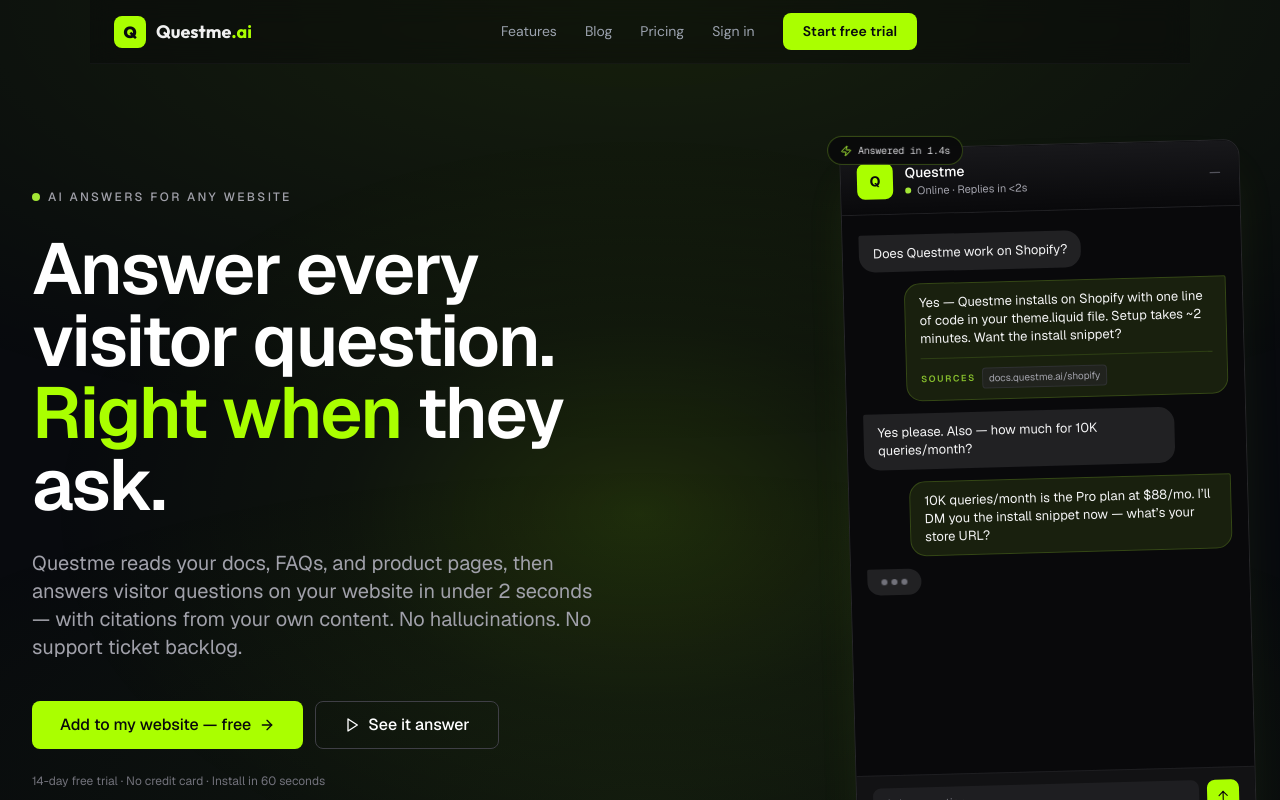
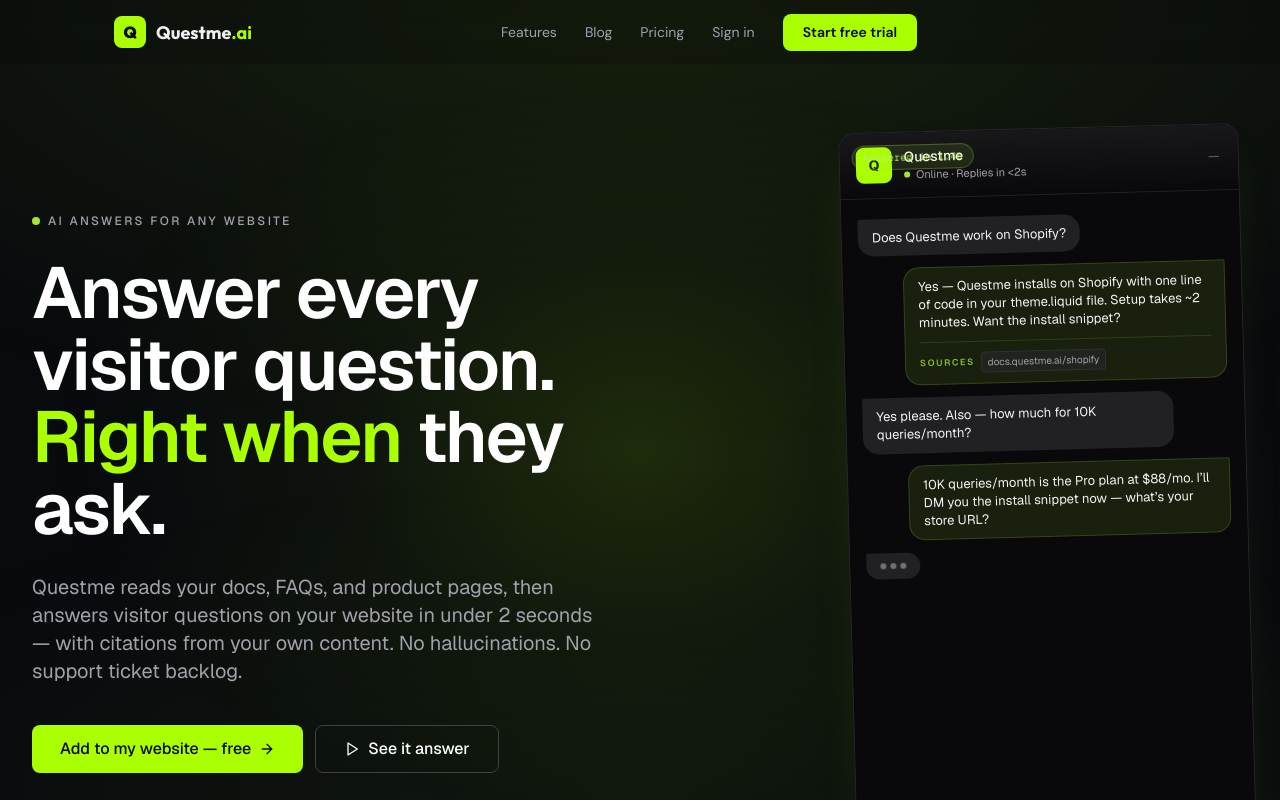
Before and after one commit to zaifee-cvp/questme, a Next.js app: page / in a window 1280 px wide. Shown: the top 800 px of the page. Built offline with nearby package versions, Linux system fonts and the light colour scheme.

Commit message:
polish(questme): transparent nav + taller widget + badge inside

```diff
--- a/app/page.tsx
+++ b/app/page.tsx
@@ -52,8 +52,8 @@
         }
       `}</style>
 
-      <div style={{ position: 'sticky', top: 0, zIndex: 50 }}>
-        <nav className="bg-zinc-950/40 backdrop-blur-md border-b border-zinc-800/30" style={{ padding: '0 24px', height: '64px', display: 'flex', alignItems: 'center', justifyContent: 'space-between', maxWidth: '1100px', margin: '0 auto', width: '100%' }}>
+      <nav className="fixed top-0 inset-x-0 z-50 bg-zinc-950/20 backdrop-blur-md border-b border-zinc-800/20">
+        <div style={{ padding: '0 24px', height: '64px', display: 'flex', alignItems: 'center', justifyContent: 'space-between', maxWidth: '1100px', margin: '0 auto', width: '100%' }}>
           <div style={{ display: 'flex', alignItems: 'center', gap: '10px' }}>
             <div style={{ width: '32px', height: '32px', background: '#AAFF00', borderRadius: '8px', display: 'flex', alignItems: 'center', justifyContent: 'center', fontWeight: 900, fontSize: '16px', color: '#080A0E', fontFamily: 'Outfit, sans-serif' }}>Q</div>
             <span style={{ fontWeight: 700, fontSize: '18px', fontFamily: 'Outfit, sans-serif' }}>Questme<span style={{ color: '#AAFF00' }}>.ai</span></span>
@@ -79,10 +79,11 @@
             </svg>
             </button>
           </div>
+        </div>
       </nav>
 
       {menuOpen && (
-          <div style={{ background: '#080A0EE8', backdropFilter: 'blur(12px)', borderBottom: '1px solid #1E2028', padding: '16px 24px', display: 'flex', flexDirection: 'column', gap: '18px' }}>
+        <div className="fixed top-16 inset-x-0 z-40" style={{ background: '#080A0EE8', backdropFilter: 'blur(12px)', borderBottom: '1px solid #1E2028', padding: '16px 24px', display: 'flex', flexDirection: 'column', gap: '18px' }}>
           <a href="#features" onClick={() => setMenuOpen(false)} style={{ fontSize: '15px', color: '#9CA3AF', textDecoration: 'none' }}>Features</a>
           <a href="/blog" onClick={() => setMenuOpen(false)} style={{ fontSize: '15px', color: '#9CA3AF', textDecoration: 'none' }}>Blog</a>
           <a href="#pricing" onClick={() => setMenuOpen(false)} style={{ fontSize: '15px', color: '#9CA3AF', textDecoration: 'none' }}>Pricing</a>
@@ -90,9 +91,8 @@
           <Link href="/sign-up" className="btn-accent" onClick={() => setMenuOpen(false)} style={{ padding: '10px 20px', fontSize: '15px', borderRadius: '8px', textAlign: 'center' }}>Start free trial</Link>
         </div>
       )}
-      </div>
 
-      <section ref={heroRef} className="relative pt-12 md:pt-20 pb-20 md:pb-32 overflow-hidden font-sans">
+      <section ref={heroRef} className="relative pt-24 md:pt-32 pb-20 md:pb-32 overflow-hidden font-sans">
         <div className="absolute inset-0 pointer-events-none">
           <div className="absolute top-0 left-1/2 -translate-x-1/2 w-[1400px] h-[900px] bg-[radial-gradient(ellipse_at_center,_rgba(170,255,0,0.14)_0%,_rgba(170,255,0,0.04)_30%,_transparent_60%)]" />
         </div>
@@ -135,7 +135,11 @@
 
             <div className="relative flex justify-center lg:justify-end">
               <div className="relative w-full max-w-[400px] rotate-[-1.5deg]">
-                <div className="rounded-2xl border border-zinc-800 bg-zinc-950 shadow-2xl shadow-lime-400/10 overflow-hidden">
+                <div className="relative rounded-2xl border border-zinc-800 bg-zinc-950 shadow-2xl shadow-lime-400/10 overflow-hidden">
+
+                  <div className="absolute top-3 left-3 z-10 px-2.5 py-1 rounded-full bg-lime-400/10 border border-lime-400/30 text-[10px] font-mono text-lime-300 tracking-wide">
+                    Answered in 1.4s
+                  </div>
 
                   <div className="flex items-center gap-3 px-4 py-3.5 border-b border-zinc-800/60 bg-gradient-to-b from-zinc-900 to-zinc-950">
                     <div className="w-9 h-9 rounded-lg bg-[#AAFF00] flex items-center justify-center flex-shrink-0">
@@ -153,7 +157,7 @@
                     </button>
                   </div>
 
-                  <div className="px-4 py-5 space-y-3 min-h-[560px] bg-zinc-950">
+                  <div className="px-4 py-5 space-y-3 min-h-[640px] bg-zinc-950">
 
                     <div className="flex">
                       <div className="max-w-[85%] rounded-2xl rounded-tl-sm bg-zinc-800/80 px-3.5 py-2.5">
@@ -203,10 +207,6 @@
                   </div>
                 </div>
 
-                <div className="absolute -top-3 -left-3 rounded-full border border-lime-400/30 bg-zinc-950/90 backdrop-blur px-3 py-1.5 flex items-center gap-1.5 rotate-[1.5deg]">
-                  <Zap className="w-3 h-3 text-lime-400" />
-                  <span className="text-[10px] font-mono text-zinc-300 tracking-tight">Answered in 1.4s</span>
-                </div>
               </div>
             </div>
 
```
Lines whose indentation alone changed are shown as unchanged.
